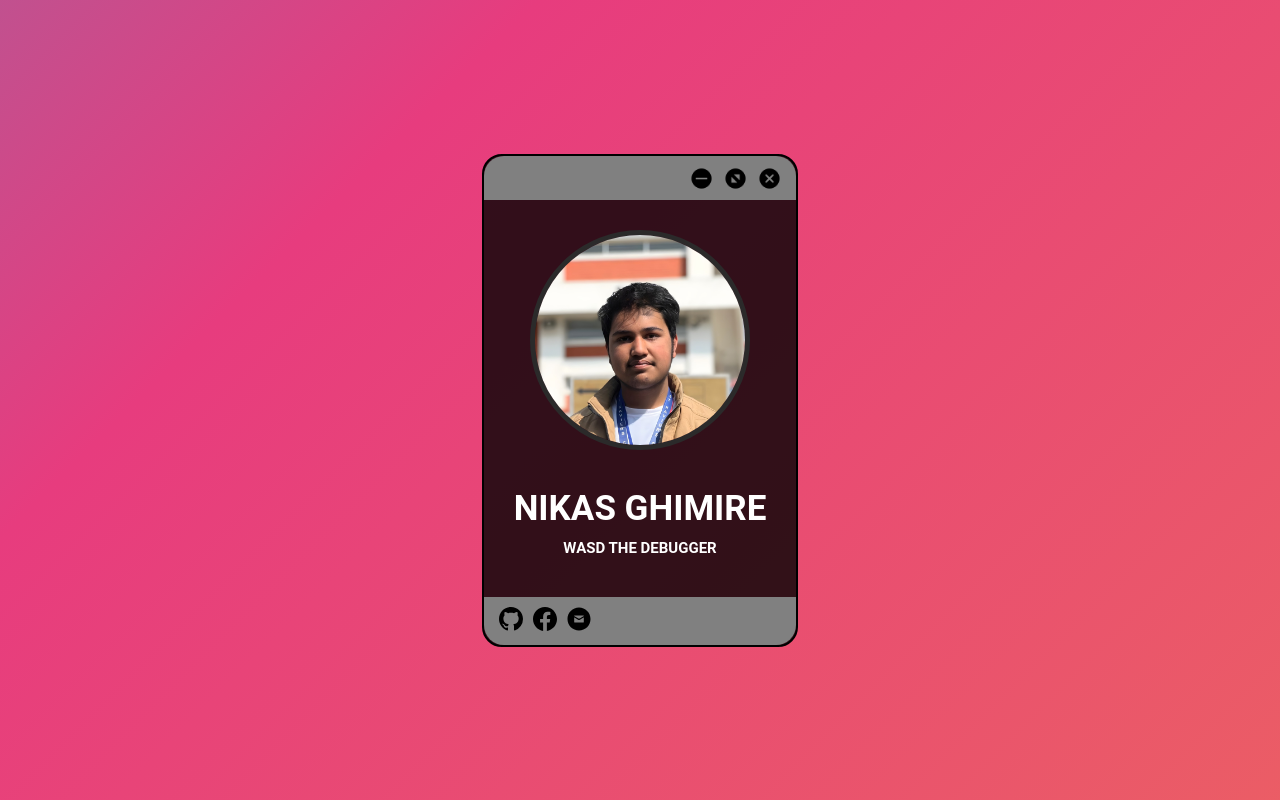
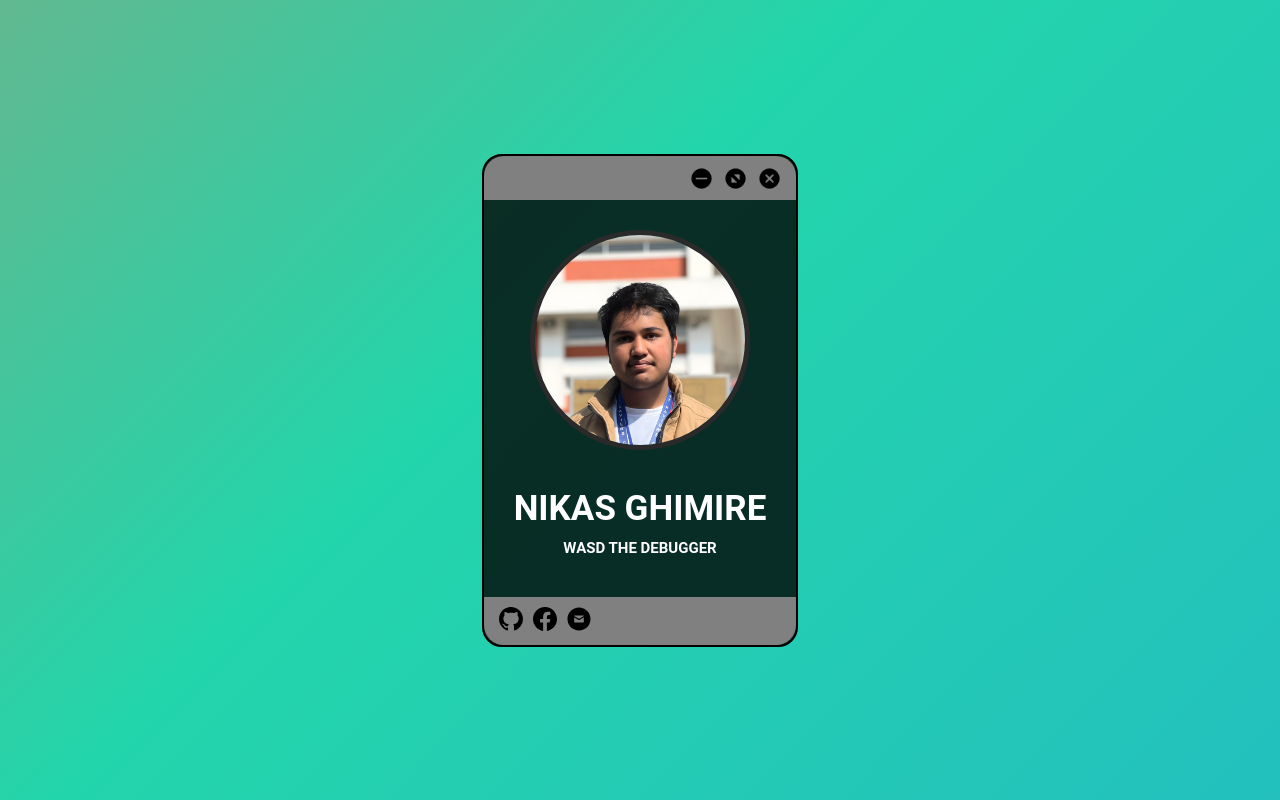
Before and after one commit to wasdthedebugger/personalsite, a PHP site: page / in a window 1280 px wide. Run offline with PHP 8.4, Linux system fonts and the light colour scheme.

Commit message:
Image Resolution

```diff
--- a/assets/styles/style.css
+++ b/assets/styles/style.css
@@ -3,9 +3,9 @@
 }
 
 body{
-    background: linear-gradient(-45deg, #ee7752, #e73c7e, #23a6d5, #23d5ab);
+    background: linear-gradient(-45deg,#23a6d5, #23d5ab, #ee7752, #e73c7e);
 	background-size: 400% 400%;
-	animation: gradient 15s ease infinite;
+	animation: gradient 5s ease infinite;
     font-family: 'Roboto', sans-serif;
     margin: 0;
     padding: 0;
```
Also changed, not shown: assets/images/nikasghimire.jpg, assets/images/nikasghimirehighres.jpg (deleted), assets/images/nikasghimirelowres.jpg (added).
